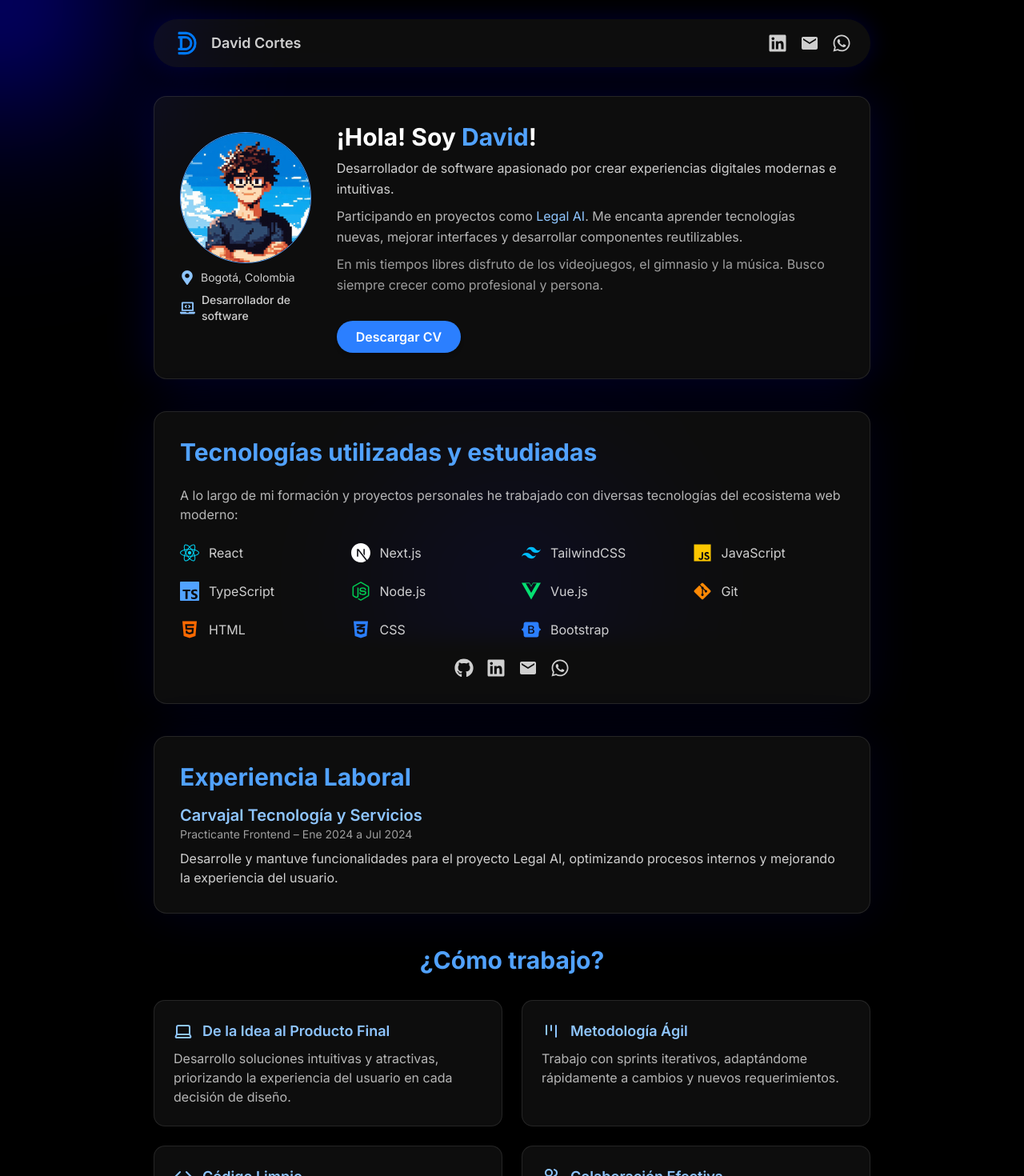
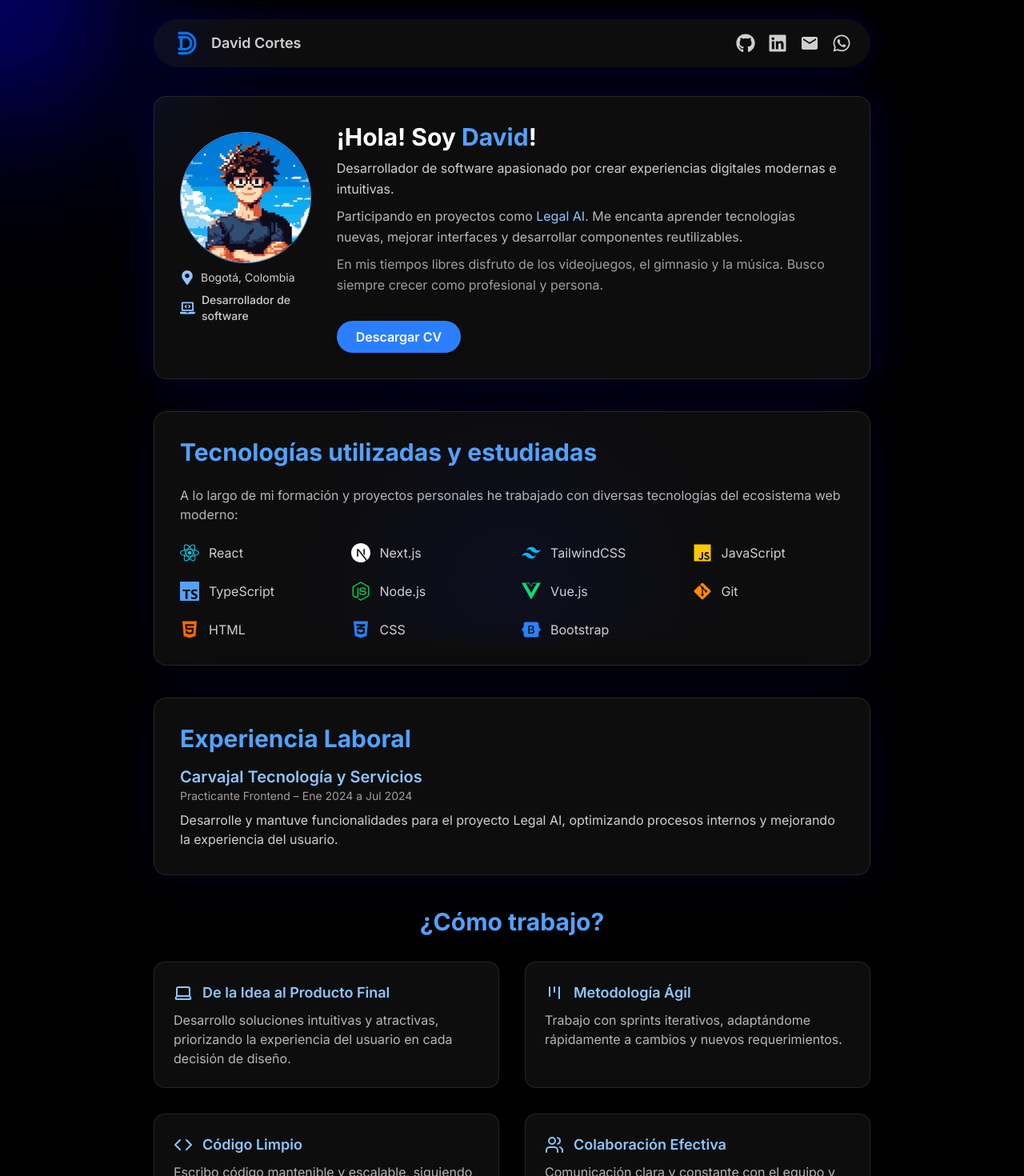
Before and after one commit to DavidCG5/Portafolio-DC, a Next.js app: page / in a window 1280 px wide. Shown: the top 1470 px of the page at 80% size. Built offline with nearby package versions, Linux system fonts and the light colour scheme.

Commit message:
feat: mejorar estilos en Navbar y SocialButtons; ajustar espaciado en WorkStyleSection

```diff
--- a/src/components/Navbar.tsx
+++ b/src/components/Navbar.tsx
@@ -13,15 +13,13 @@ export default function Navbar() {
           alt="logo"
           width={36}
           height={36}
-          className="rounded-full"
+          className="rounded-full hover:scale-105"
         />
-        <span className="text-lg font-semibold text-white/80">David Cortes</span>
+        <span className="text-lg font-semibold text-white/80 ">David Cortes</span>
       </div>
 
       <div >
-        <SocialButtons
-          GitHub={false}
-        />
+        <SocialButtons />
       </div>
     </nav>
   )
--- a/src/components/SocialButtons.tsx
+++ b/src/components/SocialButtons.tsx
@@ -17,14 +17,14 @@ export default function SocialButtons({
   WhatsApp = true,
 }: SocialButtonsProps) {
   return (
-    <div className="flex gap-4 ">
+    <div className="flex gap-4  ">
 
       {GitHub && (
         <a
         href="https://github.com/DavidCG5"
         target="_blank"
         rel="noopener noreferrer"
-        className="text-white/80 hover:text-blue-400 text-2xl transition"
+        className="text-white/80 hover:text-blue-400 text-2xl transition hover:scale-120"
         aria-label="GitHub"
         >
         <FaGithub />
@@ -36,7 +36,7 @@ export default function SocialButtons({
         href="https://linkedin.com/in/david-felipe-cortes-cortes-a1aab1231/"
         target="_blank"
         rel="noopener noreferrer"
-        className="text-white/80 hover:text-blue-400 text-2xl transition"
+        className="text-white/80 hover:text-blue-400 text-2xl transition hover:scale-120"
         aria-label="LinkedIn"
         >
         <FaLinkedin />
@@ -46,7 +46,7 @@ export default function SocialButtons({
       {Email && (
         <a
         href="mailto:dc317393@gmail.com"
-        className="text-white/80 hover:text-blue-400 text-2xl transition"
+        className="text-white/80 hover:text-blue-400 text-2xl transition hover:scale-120"
         aria-label="Correo"
         >
         <MdEmail />
@@ -58,7 +58,7 @@ export default function SocialButtons({
           href="https://wa.me/573016661724"
           target="_blank"
           rel="noopener noreferrer"
-          className="text-white/80 hover:text-blue-400 text-2xl transition"
+          className="text-white/80 hover:text-blue-400 text-2xl transition hover:scale-120"
           aria-label="WhatsApp"
         >
           <FaWhatsapp />
--- a/src/components/TechnologiesSection.tsx
+++ b/src/components/TechnologiesSection.tsx
@@ -2,7 +2,7 @@
 
 import { FaReact, FaHtml5, FaCss3Alt, FaJs, FaNodeJs, FaGitAlt,  } from 'react-icons/fa'
 import { SiTailwindcss, SiNextdotjs, SiTypescript, SiVuedotjs, SiBootstrap } from 'react-icons/si'
-import SocialButtons from './SocialButtons'
+
 
 export default function TechnologiesSection() {
   return (
@@ -60,9 +60,7 @@ export default function TechnologiesSection() {
             <span>Bootstrap</span>
           </div>
         </div>
-        <div className="flex justify-center mt-6">
-          <SocialButtons />
-        </div>
+
       </div>
     </section>
   )
--- a/src/components/WorkStyleSection.tsx
+++ b/src/components/WorkStyleSection.tsx
@@ -9,7 +9,7 @@ return (
     <div className=" max-w-4xl  space-y-8">
       <h2 className="text-3xl font-bold text-blue-400 text-center">¿Cómo trabajo?</h2>
 
-      <div className="grid grid-cols-1 sm:grid-cols-2 gap-6">
+      <div className="grid grid-cols-1 sm:grid-cols-2 gap-8">
         <GeneralCard
           icon={<Laptop />}
           title="De la Idea al Producto Final"
```
